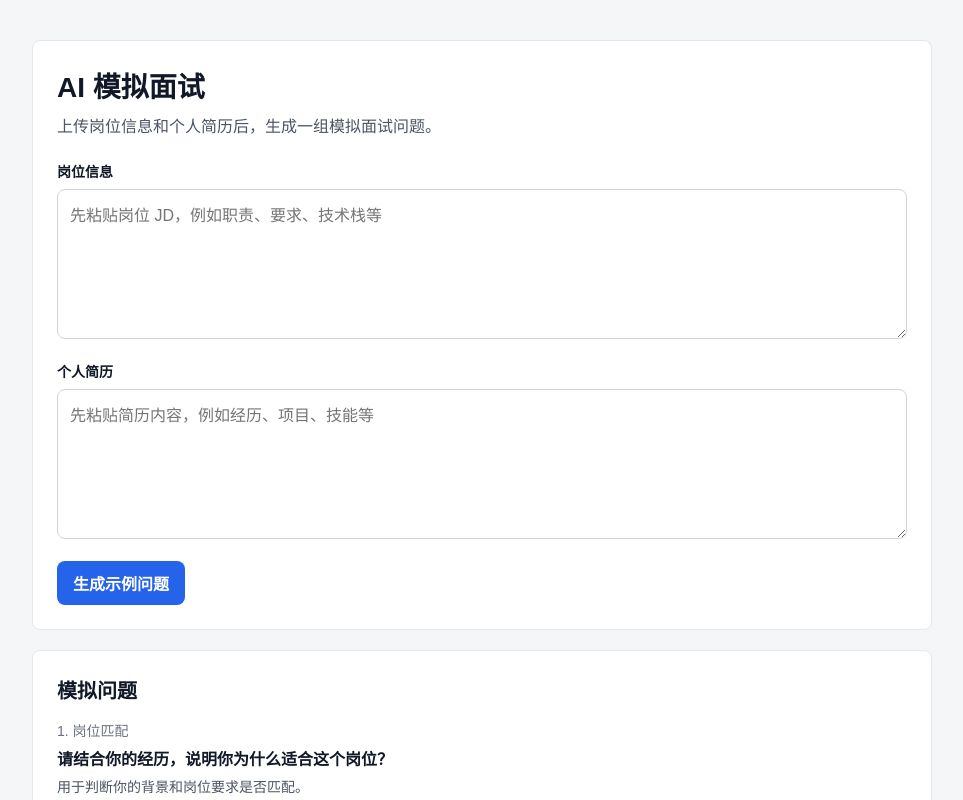
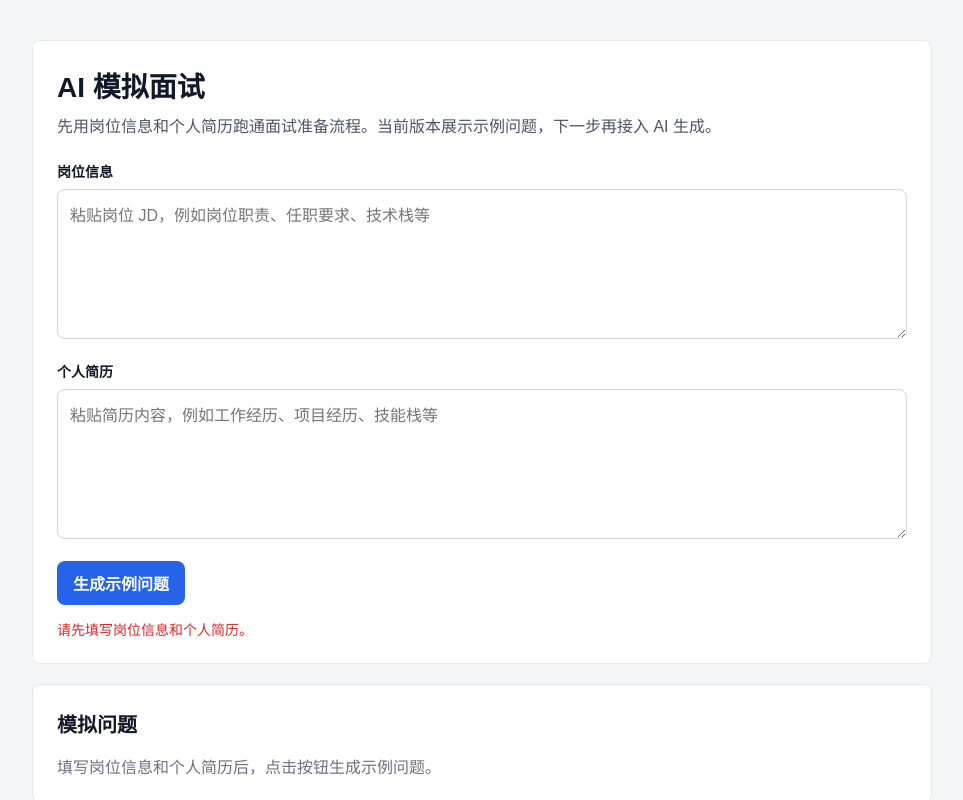
Before and after one commit to Clark-Zhou/AI-Interviewer, a Next.js app: page / in a window 1280 px wide. Both pictures are taken after a click on the button "生成示例问题". Shown: the top 800 px of the page, without its empty margins (158-1121 px from the left). Built offline with nearby package versions, Linux system fonts and the light colour scheme.

Commit message:
前端初始mock主页面生成

```diff
--- a/app/globals.css
+++ b/app/globals.css
@@ -1,3 +1,4 @@
+/* 全局基础样式：统一盒模型、字体和页面背景。 */
 * {
   box-sizing: border-box;
 }
@@ -15,6 +16,7 @@ textarea {
   font: inherit;
 }
 
+/* 页面布局：控制内容宽度和卡片外观。 */
 .page {
   width: min(900px, calc(100% - 32px));
   margin: 0 auto;
@@ -32,6 +34,7 @@ textarea {
   margin-top: 20px;
 }
 
+/* 标题和说明文字。 */
 h1 {
   margin: 0 0 8px;
   font-size: 28px;
@@ -47,6 +50,7 @@ h2 {
   color: #4b5563;
 }
 
+/* 表单输入区。 */
 .field {
   margin-bottom: 18px;
 }
@@ -73,6 +77,7 @@ textarea:focus {
   box-shadow: 0 0 0 3px rgba(37, 99, 235, 0.12);
 }
 
+/* 操作按钮和错误提示。 */
 button {
   border: 0;
   border-radius: 8px;
@@ -87,6 +92,18 @@ button:hover {
   background: #1d4ed8;
 }
 
+.error-message {
+  margin: 14px 0 0;
+  color: #dc2626;
+  font-size: 14px;
+}
+
+.empty-state {
+  margin: 0;
+  color: #6b7280;
+}
+
+/* 问题列表展示区。 */
 .question-list {
   list-style: none;
   margin: 0;
--- a/app/page.js
+++ b/app/page.js
@@ -1,5 +1,8 @@
 'use client';
 
+import { useState } from 'react';
+
+// 当前阶段先使用固定示例问题，后续会替换成 AI 接口返回的数据。
 const questions = [
   {
     category: '岗位匹配',
@@ -24,27 +27,64 @@ const questions = [
 ];
 
 export default function Home() {
+  // 保存用户输入、问题列表展示状态，以及表单错误提示。
+  const [jobInfo, setJobInfo] = useState('');
+  const [resume, setResume] = useState('');
+  const [showQuestions, setShowQuestions] = useState(false);
+  const [error, setError] = useState('');
+
+  // 点击按钮时先检查两个输入框，再决定是否展示示例问题。
+  const handleGenerateQuestions = () => {
+    if (!jobInfo.trim() || !resume.trim()) {
+      setError('请先填写岗位信息和个人简历。');
+      setShowQuestions(false);
+      return;
+    }
+
+    setError('');
+    setShowQuestions(true);
+  };
+
   return (
     <main className="page">
+      {/* 输入区：收集岗位信息和个人简历。 */}
       <section className="panel">
         <h1>AI 模拟面试</h1>
-        <p className="subtitle">上传岗位信息和个人简历后，生成一组模拟面试问题。</p>
+        <p className="subtitle">
+          先用岗位信息和个人简历跑通面试准备流程。当前版本展示示例问题，下一步再接入 AI 生成。
+        </p>
 
         <div className="field">
           <label htmlFor="job">岗位信息</label>
-          <textarea id="job" placeholder="先粘贴岗位 JD，例如职责、要求、技术栈等" />
+          <textarea
+            id="job"
+            value={jobInfo}
+            onChange={(event) => setJobInfo(event.target.value)}
+            placeholder="粘贴岗位 JD，例如岗位职责、任职要求、技术栈等"
+          />
         </div>
 
         <div className="field">
           <label htmlFor="resume">个人简历</label>
-          <textarea id="resume" placeholder="先粘贴简历内容，例如经历、项目、技能等" />
+          <textarea
+            id="resume"
+            value={resume}
+            onChange={(event) => setResume(event.target.value)}
+            placeholder="粘贴简历内容，例如工作经历、项目经历、技能栈等"
+          />
         </div>
 
-        <button type="button">生成示例问题</button>
+        <button type="button" onClick={handleGenerateQuestions}>
+          生成示例问题
+        </button>
+
+        {error && <p className="error-message">{error}</p>}
       </section>
 
+      {/* 结果区：根据按钮点击状态展示空状态或问题列表。 */}
       <section className="panel preview">
         <h2>模拟问题</h2>
+        {showQuestions ? (
           <ul className="question-list">
             {questions.map((item, index) => (
               <li className="question-item" key={item.question}>
@@ -56,6 +96,9 @@ export default function Home() {
               </li>
             ))}
           </ul>
+        ) : (
+          <p className="empty-state">填写岗位信息和个人简历后，点击按钮生成示例问题。</p>
+        )}
       </section>
     </main>
   );
```
Lines whose indentation alone changed are shown as unchanged.
